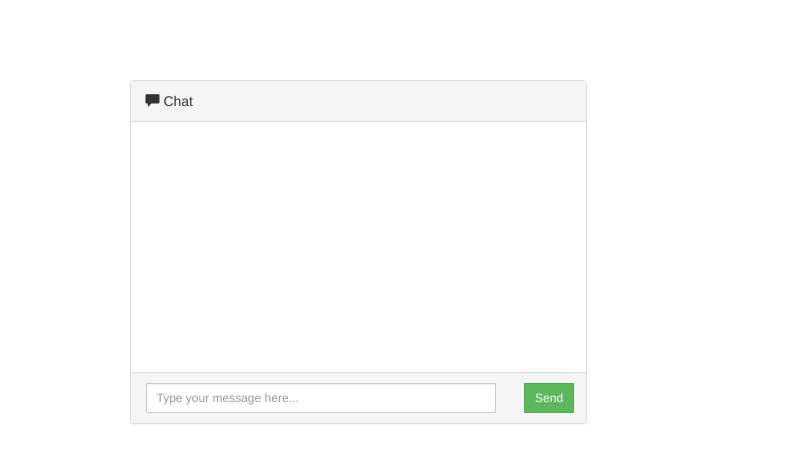
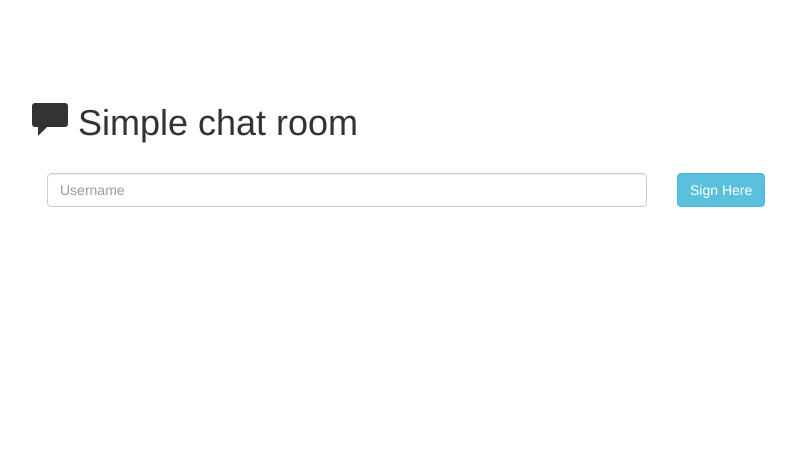
Before and after one commit to devrian/simplechat, a website: page index.html in a window 1280 px wide. Shown: the whole page, without its empty margins (233-1029 px from the left). Drawn offline with nearby package versions, Linux system fonts and the light colour scheme; no server answers.

Commit message:
add homepage

```diff
--- a/index.html
+++ b/index.html
@@ -60,6 +60,10 @@
             overflow-y: scroll;
             height: 250px;
         }
+
+        .hidden {
+            display: none;
+        }
     </style>
 
     <link rel="stylesheet" href="https://maxcdn.bootstrapcdn.com/bootstrap/3.3.7/css/bootstrap.min.css" integrity="sha384-BVYiiSIFeK1dGmJRAkycuHAHRg32OmUcww7on3RYdg4Va+PmSTsz/K68vbdEjh4u" crossorigin="anonymous">
@@ -70,47 +74,29 @@
 <div class="container">
     <div class="row">
         <br><br><br><br>
+
+        <div class="col-md-10 col-md-offset-2" >
+            <div id="homepage">
+                <h1> <span class="glyphicon glyphicon-comment"></span> Simple chat room</h1><br>
+                <div class="col-md-8 col-xs-6">
+                    <input type="text" id="username" placeholder="Username" class="form-control">
+                </div>
+                <div class="col-md-2 col-xs-4">
+                    <button id="submit_name" class="btn btn-info">Sign Here</button>
+                </div>
+            </div>
+        </div>
+
         <div class="col-md-5 col-md-offset-3">
+            <div id="chatroom" class="hidden">
                 <div class="panel panel-default">
                     <div class="panel-heading">
                         <span class="glyphicon glyphicon-comment"></span> Chat
                     </div>
                     <div class="panel-body">
-                    <ul class="chat" id="messages">
-
-                        <!-- <li class="left clearfix"><span class="chat-img pull-left">
-                            <img src="http://placehold.it/50/55C1E7/fff&text=U" alt="User Avatar" class="img-circle" />
-                        </span>
-                            <div class="chat-body clearfix">
-                                <div class="header">
-                                    <strong class="primary-font"></strong> <small class="pull-right text-muted">
-                                        <span class="glyphicon glyphicon-time"></span></small>
+                        <ul class="chat" id="messages"></ul>
                     </div>
-                                <p>
-
-                                </p>
-                            </div>
-                        </li>
-
-                        <li class="right clearfix"><span class="chat-img pull-right">
-                            <img src="http://placehold.it/50/FA6F57/fff&text=ME" alt="User Avatar" class="img-circle" />
-                        </span>
-                            <div class="chat-body clearfix">
-                                <div class="header">
-                                    <small class=" text-muted"><span class="glyphicon glyphicon-time"></span></small>
-                                    <strong class="pull-right primary-font"></strong>
-                                </div>
-                                <p>
-
-                                </p>
-                            </div>
-                        </li> -->
-
-                    </ul>
-                </div>
-
                     <div class="panel-footer">
-
                         <div class="input-group">
                             <div class="row">
                                 <form action="">
@@ -126,10 +112,11 @@
                                     </div>
                                 </form>
                             </div>
-
                         </div>
                     </div>
                 </div>
+            </div>
+
         </div>
     </div>
 </div>
@@ -152,6 +139,12 @@
         socket.on('newMessage', function(msg) {
             $('#messages').append(($('<li>').text(msg + ' at: ' + Date())));
         });
+
+        // input text name -> in chat room
+        $('#submit_name').click(function(){
+            $('#chatroom').removeClass();
+            $('#homepage').addClass('hidden');
+        });
     </script>
 </body>
 </html>
```
Lines whose indentation alone changed are shown as unchanged.
